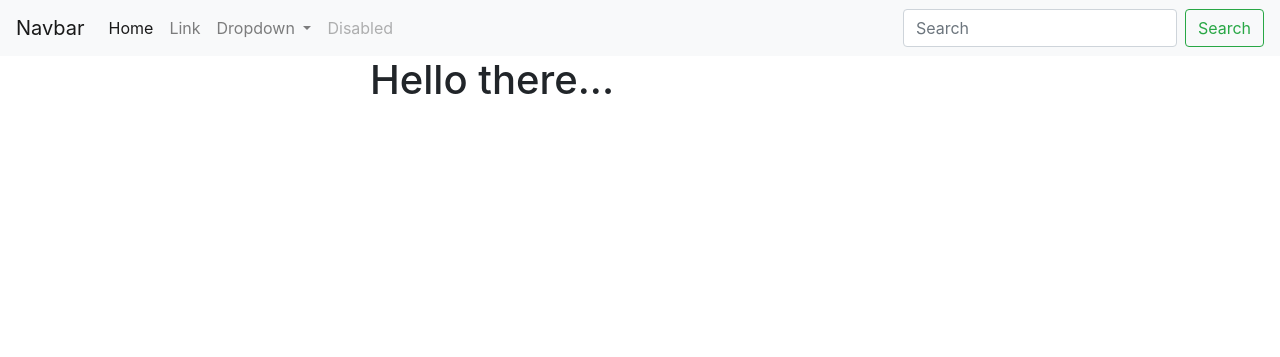
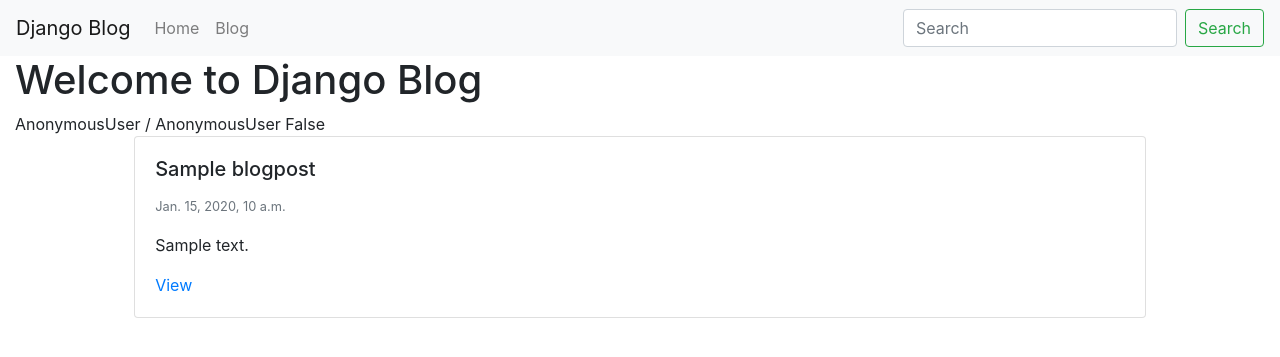
Before and after one commit to pulsar1812/blog-django-2.2, a Django app: page / in a window 1280 px wide. Shown: the top 357 px of the page. Run offline with Django 3.2, Linux system fonts and the light colour scheme; tables that the repository leaves empty hold one stand-in row (values such as "Sample post"); some libraries are stand-ins or nearby versions.

Commit message:
Finish models and views

```diff
--- a/src/blog/forms.py
+++ b/src/blog/forms.py
@@ -19,7 +19,7 @@ class BlogPostModelForm(forms.ModelForm):
 
     class Meta:
         model = BlogPost
-        fields = ["title", "slug", "content"]
+        fields = ["title", "slug", "content", "publish_date"]
 
     def clean_title(self, *args, **kwargs):
         """Return a cleaned title"""
--- a/src/blog/models.py
+++ b/src/blog/models.py
@@ -3,10 +3,29 @@ Model of a blog post
 """
 from django.conf import settings
 from django.db import models
+from django.utils import timezone
 
 # Create your models here.
 
 USER = settings.AUTH_USER_MODEL
+
+
+class BlogPostQuerySet(models.QuerySet):
+    """Defining custom queryset for the BlogPost model"""
+
+    def published(self):
+        now = timezone.now()
+        return self.filter(publish_date__lte=now)
+
+
+class BlogPostManager(models.Manager):
+    """Manager for the BlogPost model"""
+
+    def get_queryset(self):
+        return BlogPostQuerySet(self.model, using=self._db)
+
+    def published(self):
+        return self.get_queryset().published()
 
 
 class BlogPost(models.Model):
@@ -16,12 +35,22 @@ class BlogPost(models.Model):
     title = models.CharField(max_length=120)
     slug = models.SlugField(unique=True)
     content = models.TextField(null=True, blank=True)
+    publish_date = models.DateTimeField(
+        auto_now=False, auto_now_add=False, null=True, blank=True
+    )
+    timestamp = models.DateTimeField(auto_now_add=True)
+    updated = models.DateTimeField(auto_now=True)
+
+    objects = BlogPostManager()
+
+    class Meta:
+        ordering = ["-publish_date", "-updated", "-timestamp"]
 
     def get_absolute_url(self):
         return f"/blog/{self.slug}"
 
     def get_edit_url(self):
-        return f"{self.get_absolute_url}/edit"
+        return f"{self.get_absolute_url()}/edit"
 
     def get_delete_url(self):
-        return f"{self.get_absolute_url}/delete"
+        return f"{self.get_absolute_url()}/delete"
--- /dev/null
+++ b/src/blog/templates/blog/list-inline.html
@@ -0,0 +1,22 @@
+<div class="col-12 col-md-10 mb-3 mx-auto">
+    <div class="card {% if not blog_post.publish_date %} border border-warning text-dark {% endif %}">
+        <div class="card-body">
+            <h5 class="card-title">{{ blog_post.title }}</h5>
+            <p class="card-text">
+                <small class="text-muted">{{ blog_post.publish_date }}</small>
+                {% if truncate %}
+                    {{ blog_post.content|linebreaks|truncatewords:30 }}
+                {% else %}
+                    {{ blog_post.content|linebreaks }}
+                {% endif %}
+            </p>
+
+            {% if not detail %}
+                {% if not blog_post.publish_date %}
+                    Draft
+                {% endif %}
+                <a href="{{ blog_post.get_absolute_url }}">View</a>
+            {% endif %}
+        </div>
+    </div>
+</div>
--- a/src/blog/templates/blog/list.html
+++ b/src/blog/templates/blog/list.html
@@ -2,8 +2,10 @@
 
 {% block content %}
 
+<div class="row">
 {% for object in object_list  %}
-    <li><a href="{{ object.get_absolute_url }}">{{ object.title }}</a></li>
+    {% include "blog/list-inline.html" with blog_post=object truncate=True detail=False %}
 {% endfor %}
+</div>
 
 {% endblock %}
--- a/src/blog/views.py
+++ b/src/blog/views.py
@@ -1,5 +1,6 @@
 """
 Views for the blog app
+Definition of all CRUD operations
 """
 # from django.http import Http404
 from django.shortcuts import render, get_object_or_404, redirect
@@ -14,7 +15,10 @@ from .forms import BlogPostModelForm
 
 def blog_post_list_view(request):
     """List all blog posts"""
-    qs = BlogPost.objects.all()
+    qs = BlogPost.objects.all().published()
+    if request.user.is_authenticated:
+        my_qs = BlogPost.objects.filter(user=request.user)
+        qs = (qs | my_qs).distinct()
     template_name = "blog/list.html"
     context = {"object_list": qs}
     return render(request, template_name, context)
--- a/src/templates/base.html
+++ b/src/templates/base.html
@@ -20,12 +20,9 @@
   </head>
   <body>
     {% include "navbar.html" %}
-    <div class="container">
-      <div class="row">
-        <div class="col-6 mx-auto">
-          {% block content %}{% endblock %}
-        </div>
-      </div>
+
+    <div class="container-fluid">
+      {% block content %}{% endblock %}
     </div>
 
     {% include "js.html" %}
--- a/src/templates/home.html
+++ b/src/templates/home.html
@@ -4,5 +4,15 @@
 
 <h1>{{ title }}</h1>
 
+{{ request.user }}
+{{ request.path }}
+
+{{ user }}
+
+{{ user.is_authenticated }}
+
+{% for a in blog_list  %}
+    {% include "blog/list-inline.html" with blog_post=a truncate=True detail=False %}
+{% endfor %}
 
 {% endblock %}
--- a/src/templates/navbar.html
+++ b/src/templates/navbar.html
@@ -1,30 +1,16 @@
 <nav class="navbar navbar-expand-lg navbar-light bg-light">
-  <a class="navbar-brand" href="#">Navbar</a>
+  <a class="navbar-brand" href="/">Django Blog</a>
   <button class="navbar-toggler" type="button" data-toggle="collapse" data-target="#navbarSupportedContent" aria-controls="navbarSupportedContent" aria-expanded="false" aria-label="Toggle navigation">
     <span class="navbar-toggler-icon"></span>
   </button>
 
   <div class="collapse navbar-collapse" id="navbarSupportedContent">
     <ul class="navbar-nav mr-auto">
-      <li class="nav-item active">
-        <a class="nav-link" href="#">Home <span class="sr-only">(current)</span></a>
+      <li class="nav-item">
+        <a class="nav-link" href="/">Home</a>
       </li>
       <li class="nav-item">
-        <a class="nav-link" href="#">Link</a>
-      </li>
-      <li class="nav-item dropdown">
-        <a class="nav-link dropdown-toggle" href="#" id="navbarDropdown" role="button" data-toggle="dropdown" aria-haspopup="true" aria-expanded="false">
-          Dropdown
-        </a>
-        <div class="dropdown-menu" aria-labelledby="navbarDropdown">
-          <a class="dropdown-item" href="#">Action</a>
-          <a class="dropdown-item" href="#">Another action</a>
-          <div class="dropdown-divider"></div>
-          <a class="dropdown-item" href="#">Something else here</a>
-        </div>
-      </li>
-      <li class="nav-item">
-        <a class="nav-link disabled" href="#">Disabled</a>
+        <a class="nav-link" href="/blog">Blog</a>
       </li>
     </ul>
     <form class="form-inline my-2 my-lg-0">
--- a/src/try_django/views.py
+++ b/src/try_django/views.py
@@ -4,13 +4,16 @@ Dummy docstring
 # from django.http import HttpResponse
 from django.shortcuts import render
 
+from blog.models import BlogPost
 from .forms import ContactForm
 
 
 def home_page(request):
     """Dummy docstring"""
-    my_title = "Hello there..."
-    return render(request, "home.html", {"title": my_title})
+    my_title = "Welcome to Django Blog"
+    qs = BlogPost.objects.all()[:5]
+    context = {"title": my_title, "blog_list": qs}
+    return render(request, "home.html", context)
 
 
 def about_page(request):
```
Also changed, not shown: src/blog/templates/blog/detail.html (+9 -4 lines), src/blog/migrations/0006_auto_20190910_0646.py (added), src/blog/migrations/0007_auto_20190910_0652.py (added), src/blog/migrations/0008_auto_20190910_0716.py (added), src/blog/migrations/0009_auto_20190910_0718.py (added).
